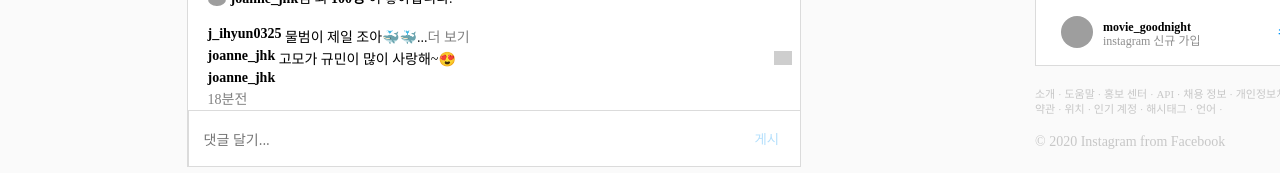
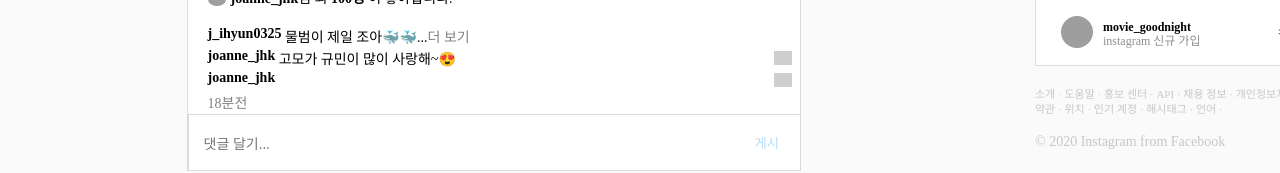
Before and after one commit to junghyunhao/InstagramCloneinReact, a React (Create React App) app: page / in a window 1280 px wide. Both pictures are taken after a click on the button "게시". Shown: the part 694-867 px from the top of the page. Built offline with nearby package versions, Linux system fonts and the light colour scheme; grey boxes are pictures that could not be loaded.

Commit message:
revise some reply effect

```diff
--- a/src/components/Feed.js
+++ b/src/components/Feed.js
@@ -9,7 +9,6 @@ class Feed extends React.Component {
           comments : [],
           comment : ""
         }
-        // this.clickHandler=this.clickHandler.bind(this)
 
     }
       changeHandler = (e)  =>{
@@ -17,9 +16,9 @@ class Feed extends React.Component {
 
           this.setState ({comment : e.target.value})
         //   if (e.keycode === 13) {
-        //     console.log("Dd")
+
         }
-    //   }
+
 
       handleKeyPress = (e) => {
         e.keyCode === 13 && this.clickHandler()
@@ -36,10 +35,7 @@ class Feed extends React.Component {
     //       (idx) => this.handleDelete(idx)
     //   }
 
-
-
-
-    render() {
+        render() {
 
         return (
             <>
@@ -85,16 +81,19 @@ class Feed extends React.Component {
                                 </section>
 
                                 <section className="second-comment">
-                                    <p id="my-msg"><strong>joanne_jhk</strong>&nbsp;고모가 규민이 많이 사랑해~😍</p>
-                                    <p id="heart-p-tag"><button id="heart-box-in-comment"></button></p>
+                                    <p className="my-msg"><strong>joanne_jhk</strong>&nbsp;고모가 규민이 많이 사랑해~😍</p>
+                                    <p className="heart-p-tag"><button id="heart-box-in-comment"></button></p>
 
                                 </section>
-                                <section className="new-comment">
+
                                    {this.state.comments.map ((comment) => {
                                        return (
-                                            <span><b>joanne_jhk</b> {comment} </span>
+                                        <section className="new-comment">
+                                           <p className="my-msg"><strong>joanne_jhk</strong> {comment} </p>
+                                            <p className="heart-p-tag"><button id="heart-box-in-comment"></button></p>
+                                            </section>
+
                                         )})}
-                                </section>
 
                                 <section className="when-posted">
                                     <p>18분전</p>
--- a/src/pages/Login/login.js
+++ b/src/pages/Login/login.js
@@ -3,27 +3,26 @@ import './login.css';
 import logo from '../../images/login/logo_text.png';
 
 class Login extends Component {
-  constructor () {
-      super ();
+  constructor() {
+    super();
 
     this.state = {
-        IDInput : "",
-        passwordInput : "",
-        ready : false
+      IDInput: "",
+      passwordInput: "",
+      ready: false
     }
   }
 
   idChangeHandler = e => {
     this.setState({
-          IDInput : e.target.value,
-          ready : this.state.passwordInput.length>5 && e.target.value.includes("@") ? true : false
+      IDInput: e.target.value
     })
   }
 
   passwordChangeHandler = e => {
     this.setState({
-          passwordInput : e.target.value,
-          ready : e.target.value.length>5 && this.state.IDInput.includes("@") ? true : false
+      passwordInput: e.target.value,
+      ready: e.target.value.length > 5 && this.state.IDInput.includes("@") ? true : false
     })
   }
 
@@ -47,9 +46,9 @@ class Login extends Component {
             </div>
             <form id="login-form">
               <div className="formcontainer">
-              <input onChange = {this.idChangeHandler} type="text"  id="username-field" className="login-form-field" placeholder="전화번호, 사용자 이름 또는 이메일"/>
-              <input onChange = {this.passwordChangeHandler} type="password" id="passwsord-field" className="login-form-field" placeholder="비밀번호"/>
-              <input className= {this.state.ready ? "ready-to-submit" : "not-ready-to-submit"} onClick = {this.clickHandler} type="submit" value="로그인"/>
+                <input onChange={this.idChangeHandler} type="text" id="username-field" className="login-form-field" placeholder="전화번호, 사용자 이름 또는 이메일" />
+                <input onChange={this.passwordChangeHandler} type="password" id="passwsord-field" className="login-form-field" placeholder="비밀번호" />
+                <input className={this.state.ready ? "ready-to-submit" : "not-ready-to-submit"} onClick={this.clickHandler} type="submit" value="로그인" />
               </div>
             </form>
             <div className="linkContainer">
--- a/src/pages/Main/main.css
+++ b/src/pages/Main/main.css
@@ -259,16 +259,16 @@ body {
   font-size: 14px;
 }
 
-  .second-comment #my-msg {
+.second-comment .my-msg {
   display: flex;
   flex-direction: row;
   padding: 0 20px 2px 20px;
   font-size: 14px;
 }
 
-  .new-comment {
+.new-comment .my-msg {
   display: flex;
-    flex-direction: column;
+  flex-direction: row;
   padding: 0 20px 2px 20px;
   font-size: 14px;
 }
@@ -284,7 +284,15 @@ body {
   justify-content: space-between;
 }
 
-  #heart-p-tag {
+.new-comment {
+  display: flex;
+  flex-direction: row;
+  justify-content: space-between;
+}
+
+
+
+.heart-p-tag {
   padding-right: 10px;
 }
 
@@ -345,6 +353,7 @@ body {
   color: #fff;
   text-align: left;
 }
+
 .main-right {
   width: 293px;
   height: 1000px;
--- a/src/pages/Main/main.js
+++ b/src/pages/Main/main.js
@@ -4,7 +4,6 @@ import Header from "../.././components/Header.js";
 import Feed from "../.././components/Feed.js";
 import Rightfeed from  "../.././components/Rightfeed.js";
 
-// import gyumin from '../../images/'
 
 
 
```
Lines whose indentation alone changed are shown as unchanged.
